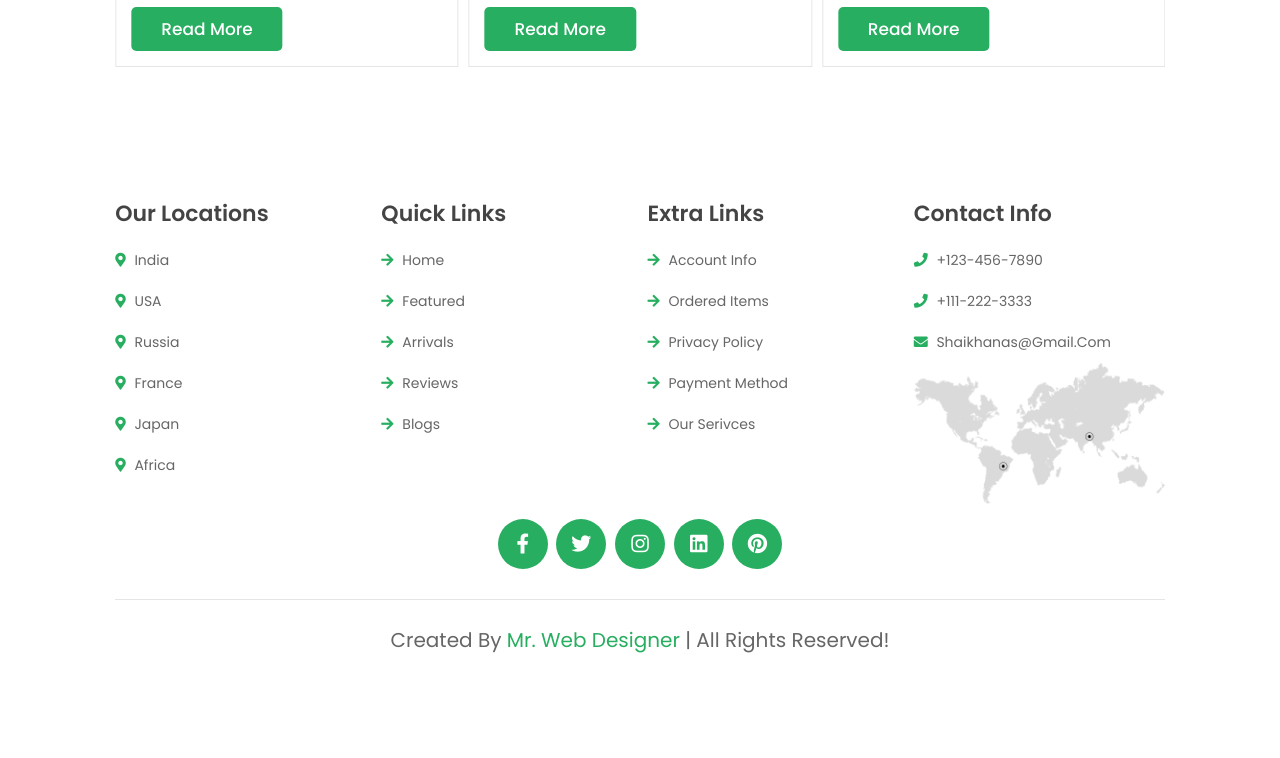
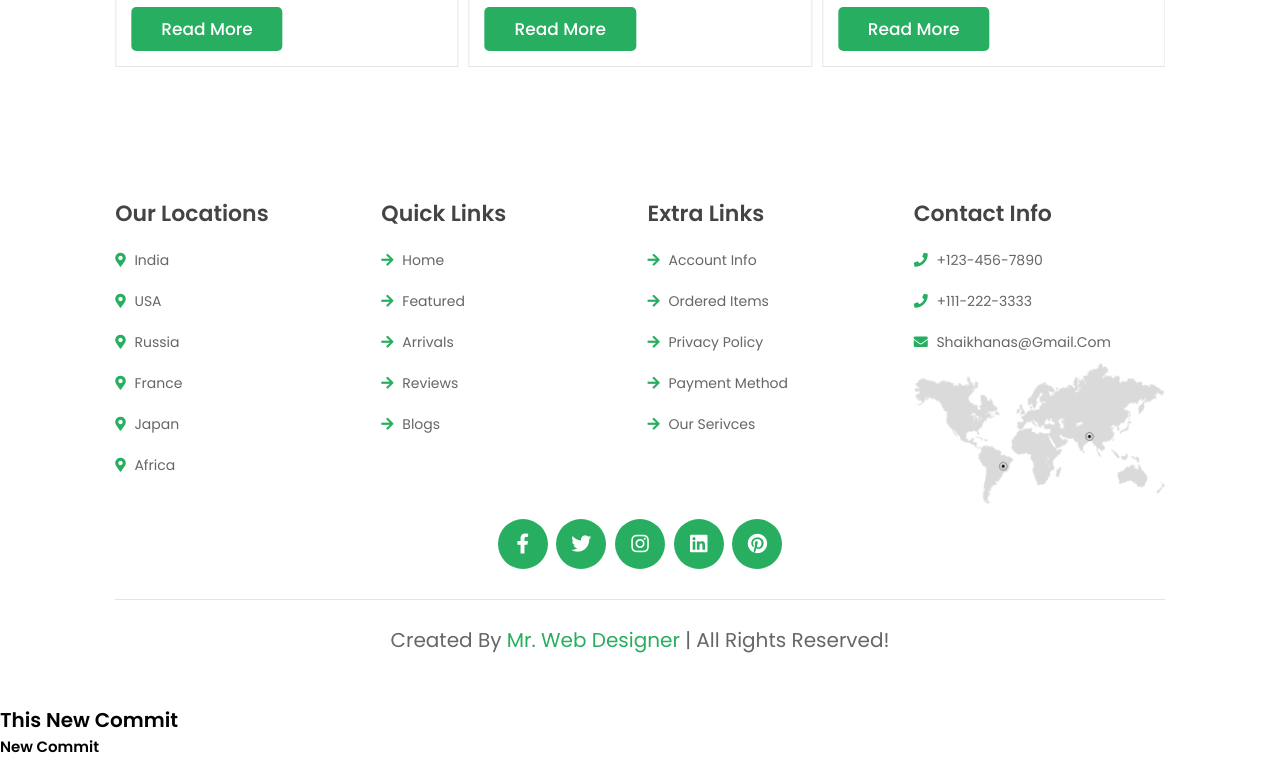
Before and after one commit to UzGameChanger/JavaScriptCareShopping, a plain HTML site: page index.html in a window 1280 px wide. Shown: the part 3872-4630 px from the top of the page. Before the commit the page ends 4577 px from the top, so only its background shows below. Drawn offline with nearby package versions, Linux system fonts and the light colour scheme.

Commit message:
Update index.html
this second commit

```diff
--- a/index.html
+++ b/index.html
@@ -801,7 +801,8 @@
 
 
 
-
+<h1>this new commit</h1>
+<h2>New commit</h2>
 
 
 
```
